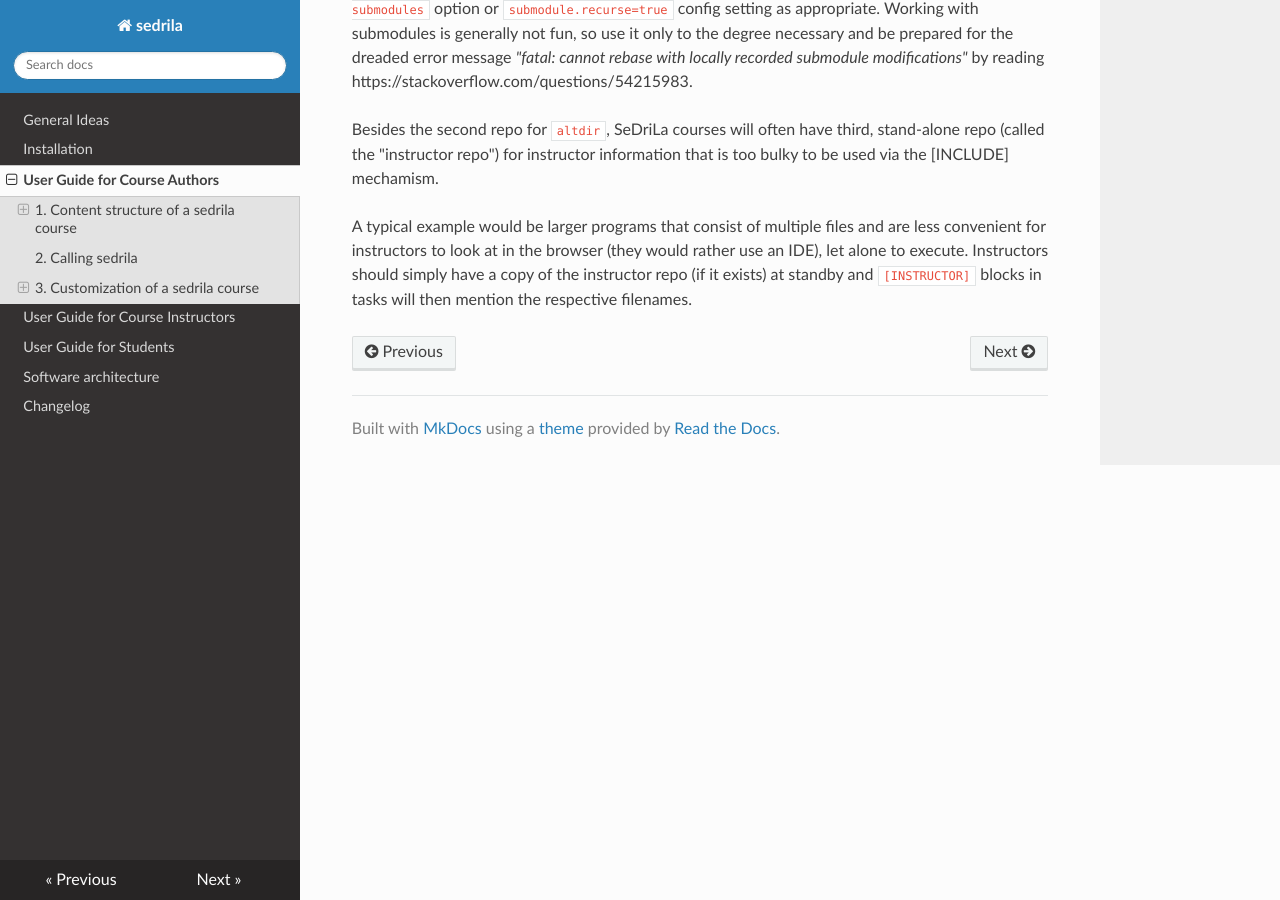
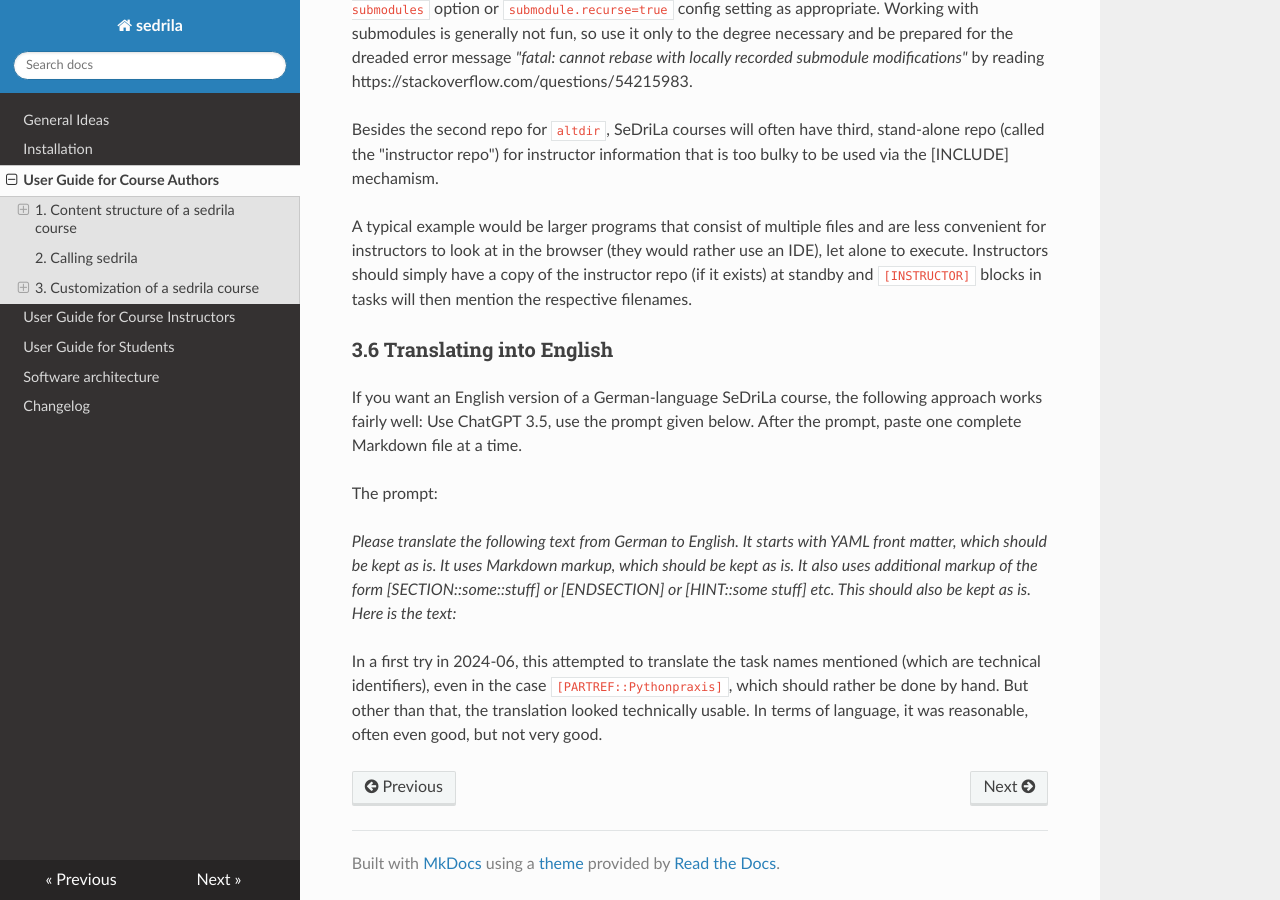
Before and after one commit to fubinf/sedrila, an MkDocs documentation site: the page built from docs/authors.md, in a window 1280 px wide and 900 px high, scrolled down 17719 px. Built offline with MkDocs 1.6.1, drawn with Linux system fonts in a browser that asks for light colours; nearby versions of some CDN libraries.

Commit message:
authors.md: describe how to get an English translation using ChatGPT

```diff
--- a/docs/authors.md
+++ b/docs/authors.md
@@ -875,3 +875,23 @@ and are less convenient for instructors to look at in the browser
 (they would rather use an IDE), let alone to execute.
 Instructors should simply have a copy of the instructor repo (if it exists)
 at standby and `[INSTRUCTOR]` blocks in tasks will then mention the respective filenames.
+
+### 3.6 Translating into English
+
+If you want an English version of a German-language SeDriLa course,
+the following approach works fairly well: Use ChatGPT 3.5, use the prompt given below.
+After the prompt, paste one complete Markdown file at a time.
+
+The prompt:
+
+_Please translate the following text from German to English.
+It starts with YAML front matter, which should be kept as is.
+It uses Markdown markup, which should be kept as is.
+It also uses additional markup of the form [SECTION::some::stuff] or [ENDSECTION] or [HINT::some stuff] etc.
+This should also be kept as is. Here is the text:_
+
+In a first try in 2024-06, this attempted to translate the task names mentioned
+(which are technical identifiers), even in the case `[PARTREF::Pythonpraxis]`,
+which should rather be done by hand.
+But other than that, the translation looked technically usable.
+In terms of language, it was reasonable, often even good, but not very good.
```
Also changed, not shown: docs/changelog.md (+1 -0 lines).
